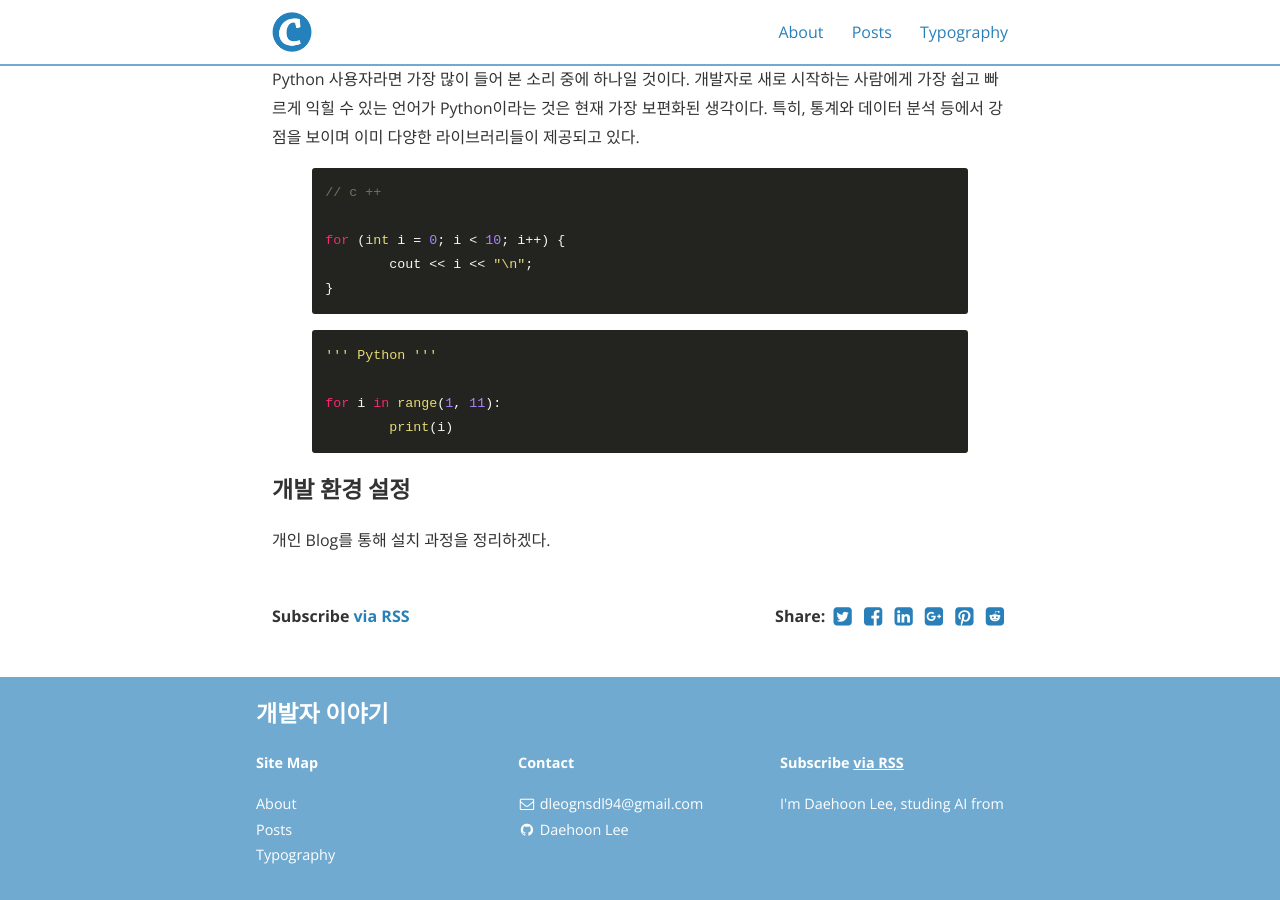
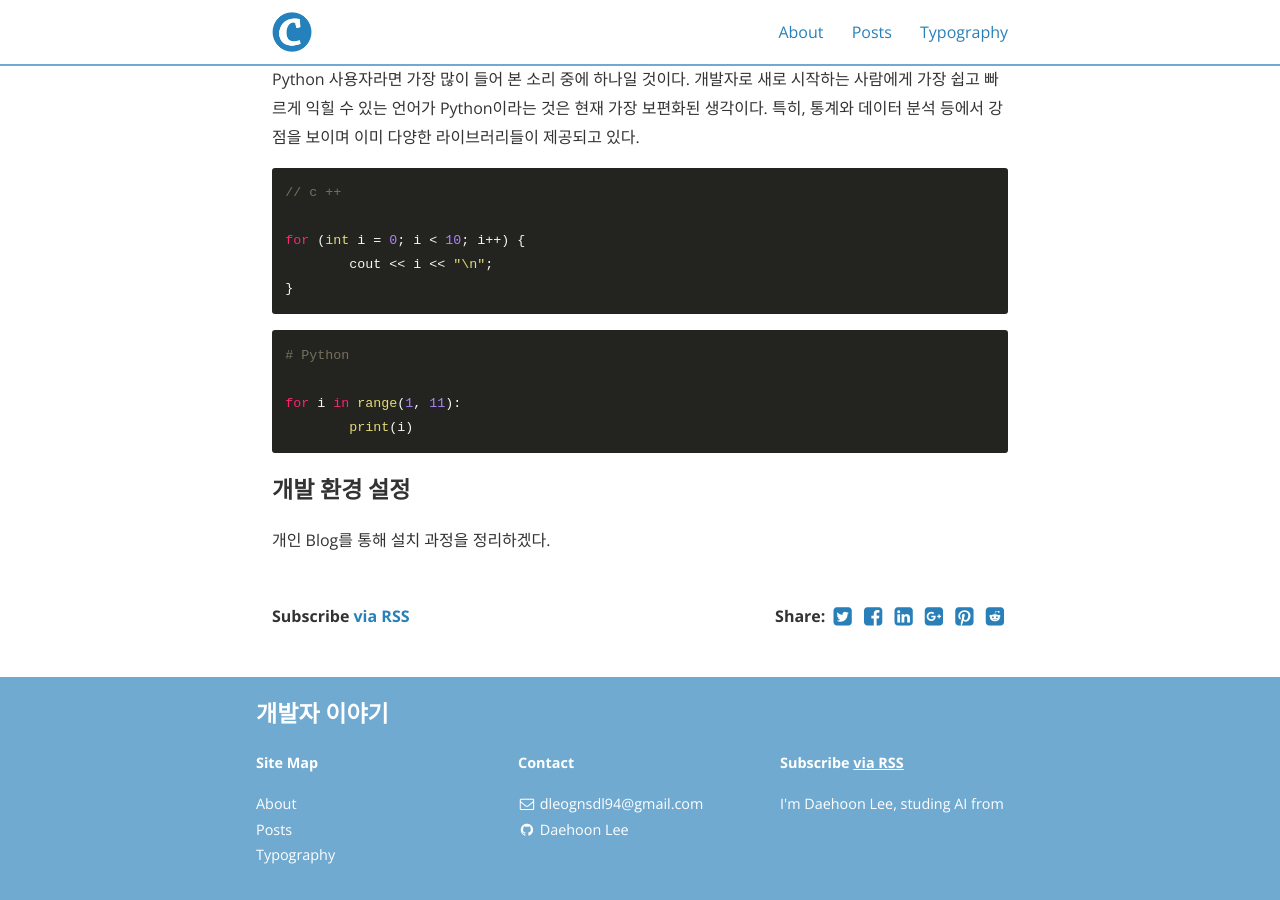
Before and after one commit to Hoon94/Hoon94.github.io, a Jekyll site: the page built from _posts/2021-01-18-Day 1.md, in a window 1280 px wide and 900 px high, scrolled down 2915 px. Built offline with Jekyll 4.4.1, drawn with Linux system fonts in a browser that asks for light colours; nearby versions of some CDN libraries.

Commit message:
Day 1 post

````diff
--- a/_posts/2021-01-18-Day 1.md
+++ b/_posts/2021-01-18-Day 1.md
@@ -1,7 +1,7 @@
 ---
 layout: post
-title:  "Day 1"
-date:   2021-01-18 22:00:00 +0900
+title: "Day 1"
+date: 2021-01-18 22:00:00 +0900
 author: Daehoon Lee
 categories: boostcamp
 ---
@@ -88,20 +88,20 @@ reference : [2. 사람들은 왜 동적 타이핑을 싫어할까?](https://pubu
 
 Python 사용자라면 가장 많이 들어 본 소리 중에 하나일 것이다. 개발자로 새로 시작하는 사람에게 가장 쉽고 빠르게 익힐 수 있는 언어가 Python이라는 것은 현재 가장 보편화된 생각이다. 특히, 통계와 데이터 분석 등에서 강점을 보이며 이미 다양한 라이브러리들이 제공되고 있다.
 
-{% highlight cpp %}
+```c++
 // c ++
 
 for (int i = 0; i < 10; i++) {
 	cout << i << "\n";
 }
-{% endhighlight %}
+```
 
-{% highlight python %}
-''' Python '''
+```python
+# Python
 
 for i in range(1, 11):
 	print(i)
-{% endhighlight %}
+```
 
 ### 개발 환경 설정
 
````
